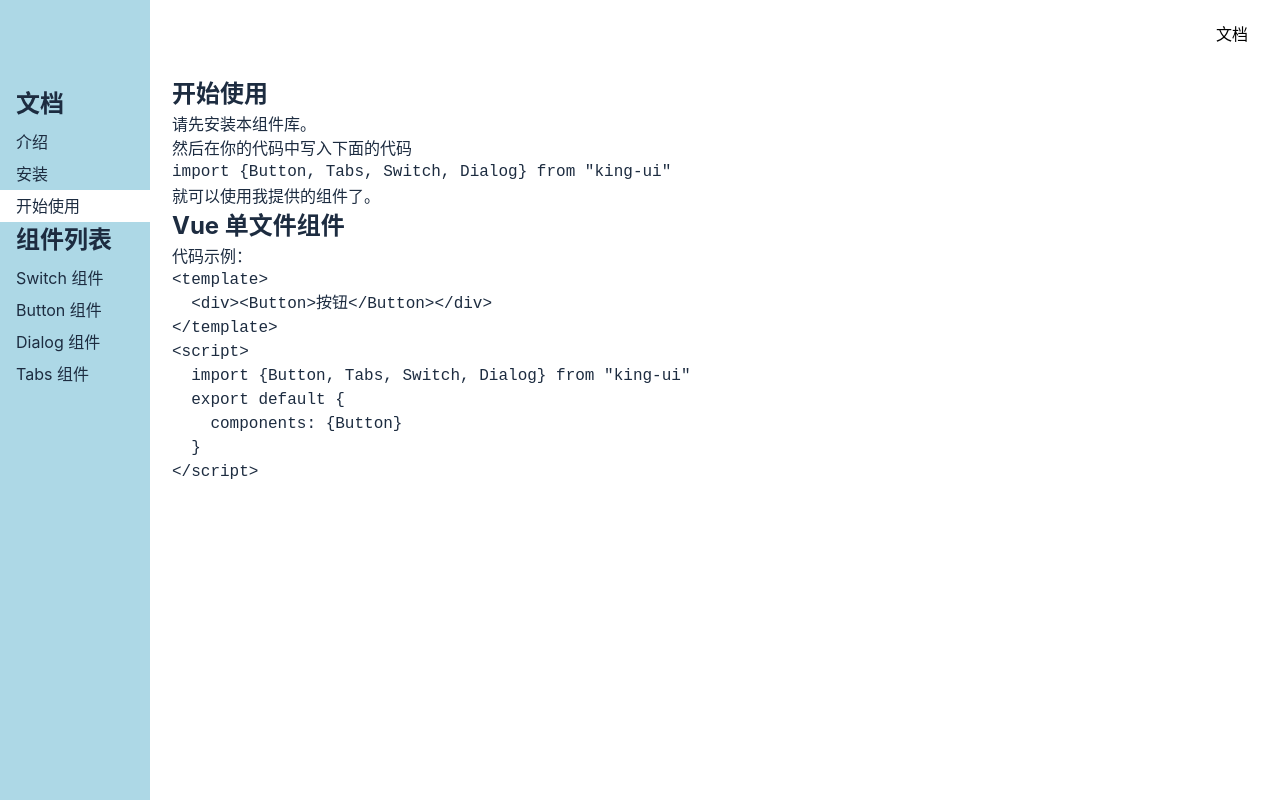
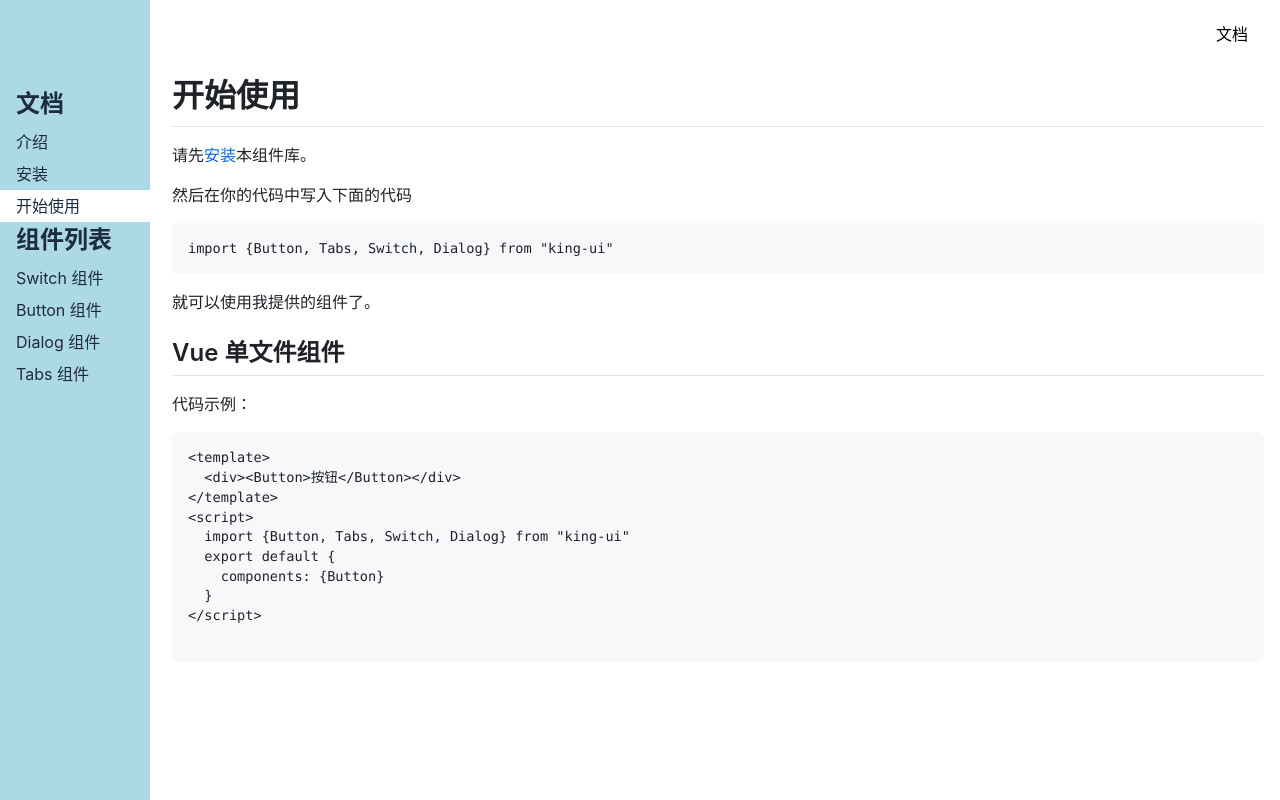
Before and after one commit to czc2222/Just-ui-1, a Vue app: page /#/Doc/getStart in a window 1280 px wide. Built offline with nearby package versions, Linux system fonts and the light colour scheme.

Commit message:
引入 Github 的 Markdown 样式

```diff
--- a/package.json
+++ b/package.json
@@ -6,12 +6,13 @@
     "build": "vite build"
   },
   "dependencies": {
+    "github-markdown-css": "^5.1.0",
     "vue": "^3.0.0-rc.1",
     "vue-router": "4.0.12"
   },
   "devDependencies": {
+    "@vue/compiler-sfc": "^3.0.0-rc.1",
     "sass": "1.26.10",
-    "@vue/compiler-sfc": "^3.0.0-rc.1",
     "vite": "^1.0.0-rc.1"
   }
 }
--- a/src/main.ts
+++ b/src/main.ts
@@ -3,6 +3,7 @@ import { createApp } from 'vue'
 import App from './App.vue'
 import './index.scss'
 import {router} from './router';
+import 'github-markdown-css'
 const app= createApp(App)
 app.use(router)
 app.mount('#app')
--- a/src/views/GetStart.vue
+++ b/src/views/GetStart.vue
@@ -1,6 +1,6 @@
 <template>
 
-    <article>
+  <article class="markdown-body">
     <h1>
       开始使用
     </h1>
--- a/src/views/Install.vue
+++ b/src/views/Install.vue
@@ -1,5 +1,5 @@
 <template>
-  <article>
+  <article class="markdown-body">
     <h1>安装</h1>
     <p>打开终端运行下列命令：</p>
     <pre><code>npm install king-ui</code></pre>
--- a/src/views/Intro.vue
+++ b/src/views/Intro.vue
@@ -1,9 +1,10 @@
 <template>
-  <article>
+  <article class="markdown-body">
     <h1>介绍</h1>
     <p>King UI 是一款基于 Vue 3 和 TypeScript 的 UI 组件库。</p>
     <p>这款组件库其实是我为了总结自己这几年的技术经验而写的，全程亲手编写，尽量不采用第三方库，包括你现在看到的这个官网也几乎都是我自己写的。</p>
-    <p>所以如果强烈不建议你将此 UI 库用于生产环境。但如果你是抱着看源代码的目的来的，那么这个库还是值得一看的。源代码放在了 github.com/frankfang/xxxxxxx，历史提交信息非常规范，你可以按提交的顺序逐个查看；你也可以直接查看每个组件的源代码和示例，运行方法见 README.md。</p>
+    <p>所以如果强烈不建议你将此 UI 库用于生产环境。但如果你是抱着看源代码的目的来的，那么这个库还是值得一看的。源代码放在了
+      github.com/frankfang/xxxxxxx，历史提交信息非常规范，你可以按提交的顺序逐个查看；你也可以直接查看每个组件的源代码和示例，运行方法见 README.md。</p>
     下一节：<a href="#/doc/install">安装</a>
   </article>
 </template>
```
Also changed, not shown: 1 other file (tests, documents, lock files or other folders). Lines whose indentation alone changed are shown as unchanged.
